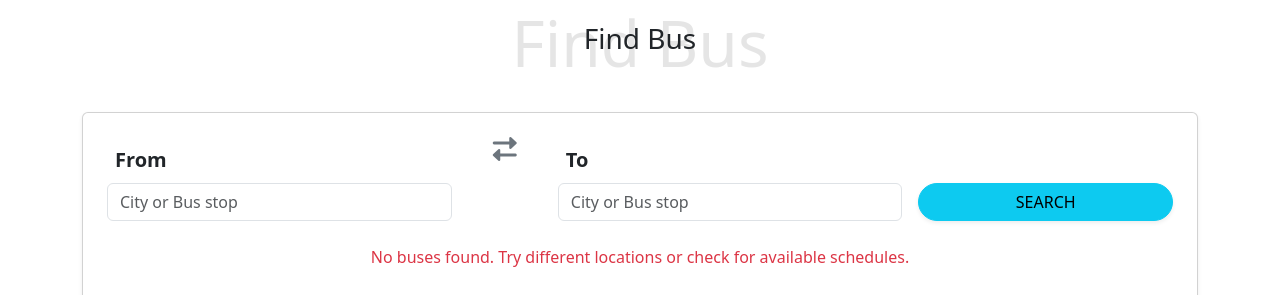
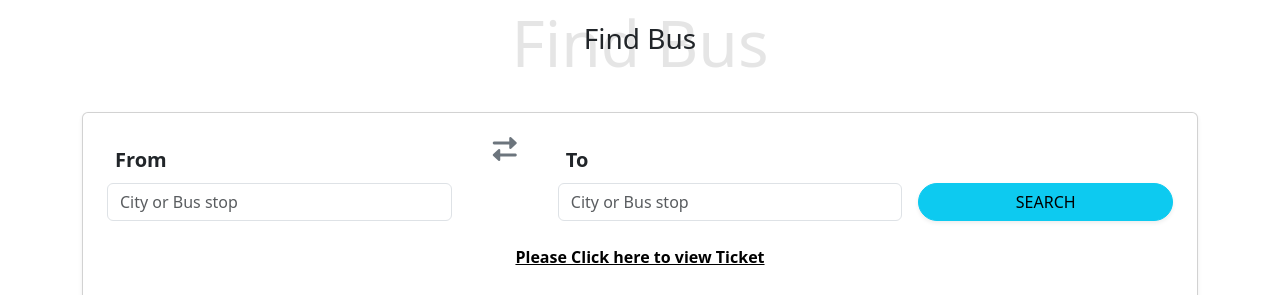
Before and after one commit to ashisbhandari/SajiloYatra, a Django app: page / in a window 1280 px wide. Shown: the part 577-872 px from the top of the page. Run offline with Django 5.2, Linux system fonts and the light colour scheme.

Commit message:
k k garxu k k kina vannu

```diff
--- a/ticket/templates/ticket/main.html
+++ b/ticket/templates/ticket/main.html
@@ -132,7 +132,8 @@
                 <button class="btn btn-info w-100 rounded-pill shadow-sm" type="submit" aria-label="Search for buses">SEARCH</button>
             </div>
         </form>
-
+        <br>
+        <a href="/cancel_ticket" style="color:black; text-align:center;"><b>Please Click here to view Ticket</b> </a>
         <div class="row mt-4" id="busListings">
             {% if page_obj %}
                 {% for cmp in page_obj %}
--- a/ticket/templates/ticket/navbar.html
+++ b/ticket/templates/ticket/navbar.html
@@ -256,8 +256,8 @@
             <div class="d-flex login-options">
                 <select class="form-select me-2 box" id="ticketOptions" onchange="navigateToPage()">
                     <option selected>Tickets</option>
-                    <option id="ticketOptions" value="/#bus_ticket">View Tickets</option>
-                    <option id="ticketOptions" value="/cancel_ticket">Cancel Tickets</option>
+                    <option id="ticketOptions" value="/#bus_ticket">Search Vehicle</option>
+                    <option id="ticketOptions" value="/cancel_ticket">View Ticket</option>
                 </select>
 
                 <script>
--- a/ticket/views.py
+++ b/ticket/views.py
@@ -321,7 +321,7 @@ SajiloYatra Team
                 fail_silently=False,
             )
 
-            return redirect('/')  # Redirect after successful booking
+            return redirect('/cancel_ticket')  # Redirect after successful booking
 
     else:
         form = BookedTicketForm(initial={
```
Also changed, not shown: ticket/templates/ticket/cancel_ticket.html (+7 -2 lines).
